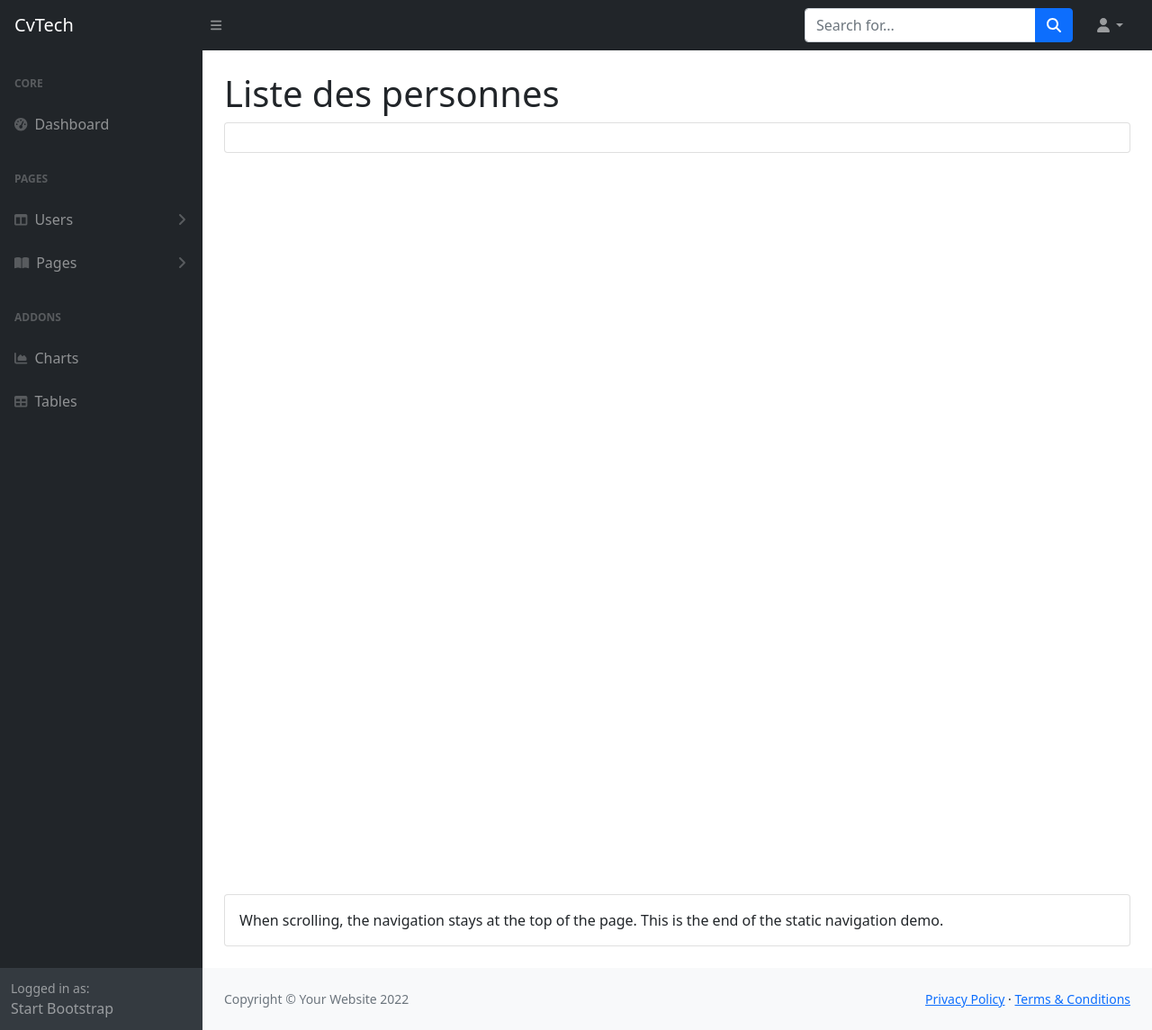
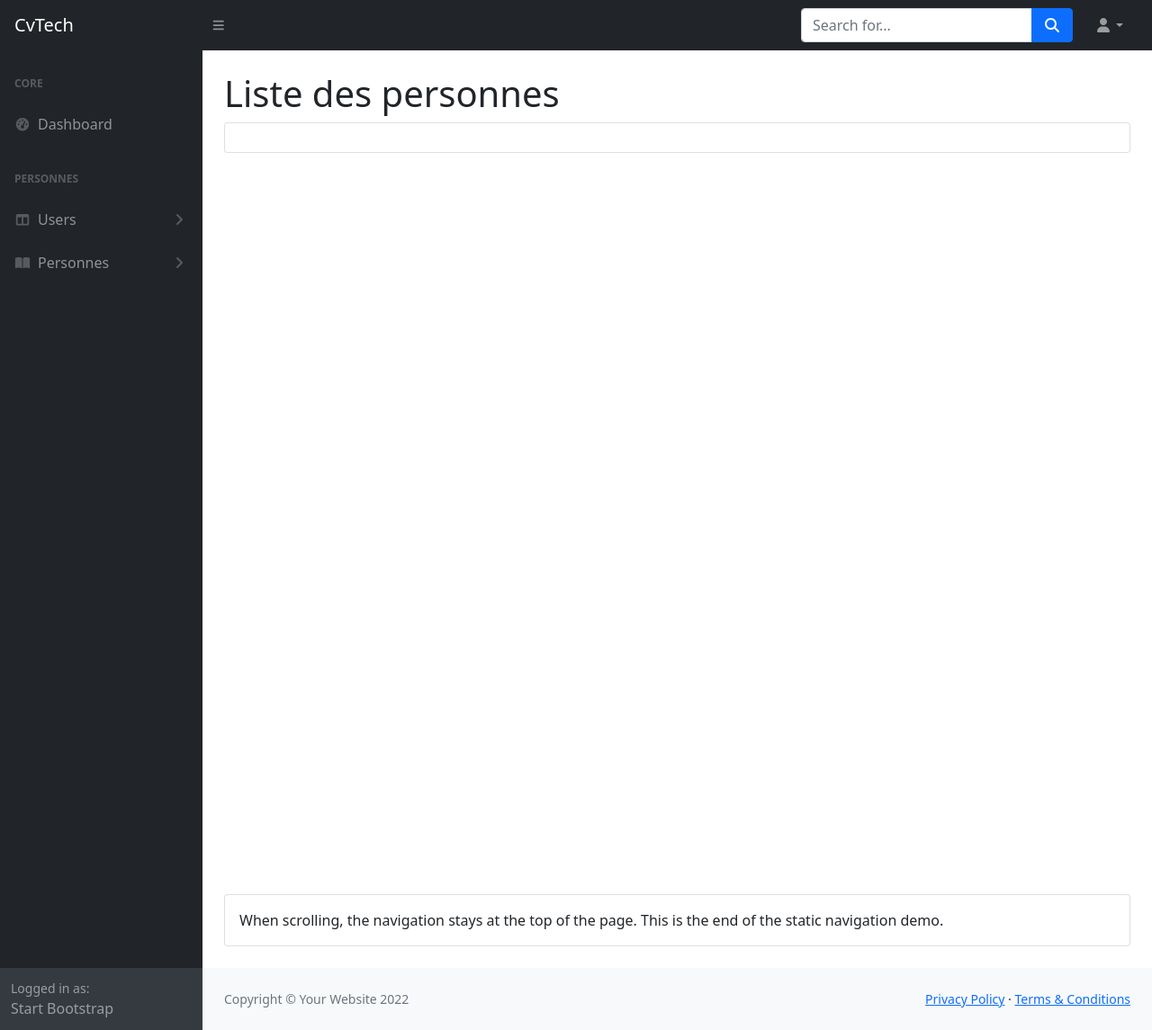
Before and after one commit to Rod97139/sf6Techwall, a Symfony app: template templates/personne/index.html.twig in a window 1280 px wide. Shown: the whole page at 90% size. Run offline with Twig, Linux system fonts and the light colour scheme; the template is opened without the code that fills it, so the values that code supplies are empty; some libraries are stand-ins or nearby versions.

Commit message:
fontawesome navbar

```diff
--- a/public/package.json
+++ b/public/package.json
@@ -10,6 +10,7 @@
   "author": "",
   "license": "ISC",
   "dependencies": {
+    "@fortawesome/fontawesome-free": "^6.2.1",
     "bootstrap": "^5.2.3",
     "jquery": "^3.6.3",
     "select2": "^4.1.0-rc.0"
--- a/templates/personne/index.html.twig
+++ b/templates/personne/index.html.twig
@@ -15,9 +15,9 @@
             <h5 class="card-title">{{ personne.name }}</h5>
             <h6 class="card-subtitle mb-2 text-muted">{{ personne.firstname }} {{ personne.name }}</h6>
             <p class="card-text">Age: {{ personne.age }}</p>
-            <a href="{{ path('personne.detail', {id: personne.id}) }}" class="card-link">Détails</a>
-            <a href="{{ path('personne.delete', {id: personne.id}) }}" class="card-link">Delete</a>
-            <a href="{{ path('personne.edit', {id: personne.id}) }}" class="card-link">Edit</a>
+            <a href="{{ path('personne.detail', {id: personne.id}) }}" class="card-link"><i class="fa-solid fa-circle-info"></i></a>
+            <a href="{{ path('personne.delete', {id: personne.id}) }}" class="card-link"><i class="fa-solid fa-user-xmark"></i></a>
+            <a href="{{ path('personne.edit', {id: personne.id}) }}" class="card-link"><i class="fa-solid fa-user-pen"></i></a>
         </div>
     </div>
      </div>
--- a/templates/template.html.twig
+++ b/templates/template.html.twig
@@ -8,6 +8,7 @@
         <meta name="author" content="" />
         <title>{% block title %} Static Navigation - SB Admin {% endblock %} </title>
         <link href=" {{ asset('assets/css/styles.css') }} " rel="stylesheet" />
+        <link href="{{ asset('node_modules/@fontawesome/fontawesome-free/css/all.css') }}" rel="stylesheet" />
         <link href="{{ asset('node_modules/select2/dist/css/select2.min.css') }}" rel="stylesheet" />
          {% block stylesheets %}
 
@@ -50,7 +51,7 @@
                                 <div class="sb-nav-link-icon"><i class="fas fa-tachometer-alt"></i></div>
                                 Dashboard
                             </a>
-                            <div class="sb-sidenav-menu-heading">Pages</div>
+                            <div class="sb-sidenav-menu-heading">Personnes</div>
                             <a class="nav-link collapsed" href="#" data-bs-toggle="collapse" data-bs-target="#collapseLayouts" aria-expanded="false" aria-controls="collapseLayouts">
                                 <div class="sb-nav-link-icon"><i class="fas fa-columns"></i></div>
                                 Users
@@ -64,36 +65,30 @@
                             </div>
                             <a class="nav-link collapsed" href="#" data-bs-toggle="collapse" data-bs-target="#collapsePages" aria-expanded="false" aria-controls="collapsePages">
                                 <div class="sb-nav-link-icon"><i class="fas fa-book-open"></i></div>
-                                Pages
+                                Personnes
                                 <div class="sb-sidenav-collapse-arrow"><i class="fas fa-angle-down"></i></div>
                             </a>
                             <div class="collapse" id="collapsePages" aria-labelledby="headingTwo" data-bs-parent="#sidenavAccordion">
                                 <nav class="sb-sidenav-menu-nested nav accordion" id="sidenavAccordionPages">
-                                    <a class="nav-link collapsed" href="#" data-bs-toggle="collapse" data-bs-target="#pagesCollapseAuth" aria-expanded="false" aria-controls="pagesCollapseAuth">
-                                        Authentication
+                                    <a class="nav-link collapsed" href="{{ path('personne.list.all') }}" aria-expanded="false" aria-controls="pagesCollapseAuth">
+                                        Liste des personnes
                                         <div class="sb-sidenav-collapse-arrow"><i class="fas fa-angle-down"></i></div>
                                     </a>
-                                    <div class="collapse" id="pagesCollapseAuth" aria-labelledby="headingOne" data-bs-parent="#sidenavAccordionPages">
+                                    {# <div class="collapse" id="pagesCollapseAuth" aria-labelledby="headingOne" data-bs-parent="#sidenavAccordionPages">
                                         <nav class="sb-sidenav-menu-nested nav">
                                             <a class="nav-link" href="login.html">Login</a>
                                             <a class="nav-link" href="register.html">Register</a>
                                             <a class="nav-link" href="password.html">Forgot Password</a>
                                         </nav>
-                                    </div>
-                                    <a class="nav-link collapsed" href="#" data-bs-toggle="collapse" data-bs-target="#pagesCollapseError" aria-expanded="false" aria-controls="pagesCollapseError">
-                                        Error
+                                    </div> #}
+                                    <a class="nav-link collapsed" href="{{ path('personne.edit') }}" aria-expanded="false" aria-controls="pagesCollapseError">
+                                        Ajouter une personne
                                         <div class="sb-sidenav-collapse-arrow"><i class="fas fa-angle-down"></i></div>
                                     </a>
-                                    <div class="collapse" id="pagesCollapseError" aria-labelledby="headingOne" data-bs-parent="#sidenavAccordionPages">
-                                        <nav class="sb-sidenav-menu-nested nav">
-                                            <a class="nav-link" href="401.html">401 Page</a>
-                                            <a class="nav-link" href="404.html">404 Page</a>
-                                            <a class="nav-link" href="500.html">500 Page</a>
-                                        </nav>
-                                    </div>
+
                                 </nav>
                             </div>
-                            <div class="sb-sidenav-menu-heading">Addons</div>
+                            {# <div class="sb-sidenav-menu-heading">Addons</div>
                             <a class="nav-link" href="charts.html">
                                 <div class="sb-nav-link-icon"><i class="fas fa-chart-area"></i></div>
                                 Charts
@@ -101,7 +96,7 @@
                             <a class="nav-link" href="tables.html">
                                 <div class="sb-nav-link-icon"><i class="fas fa-table"></i></div>
                                 Tables
-                            </a>
+                            </a> #}
                         </div>
                     </div>
                     <div class="sb-sidenav-footer">
@@ -166,6 +161,7 @@
         <script src="{{ asset('assets/js/scripts.js') }}"></script>
         <script src="{{ asset('node_modules/jquery/dist/jquery.min.js') }}"></script>
         <script src="{{ asset('node_modules/select2/dist/js/select2.min.js') }}"></script>
+        <script src="{{ asset('node_modules/@fontawesome/fontawesome-free/js/all.js') }}"></script>
         {% block javascripts %}
 
         {% endblock %}
```
Also changed, not shown: public/package-lock.json.
